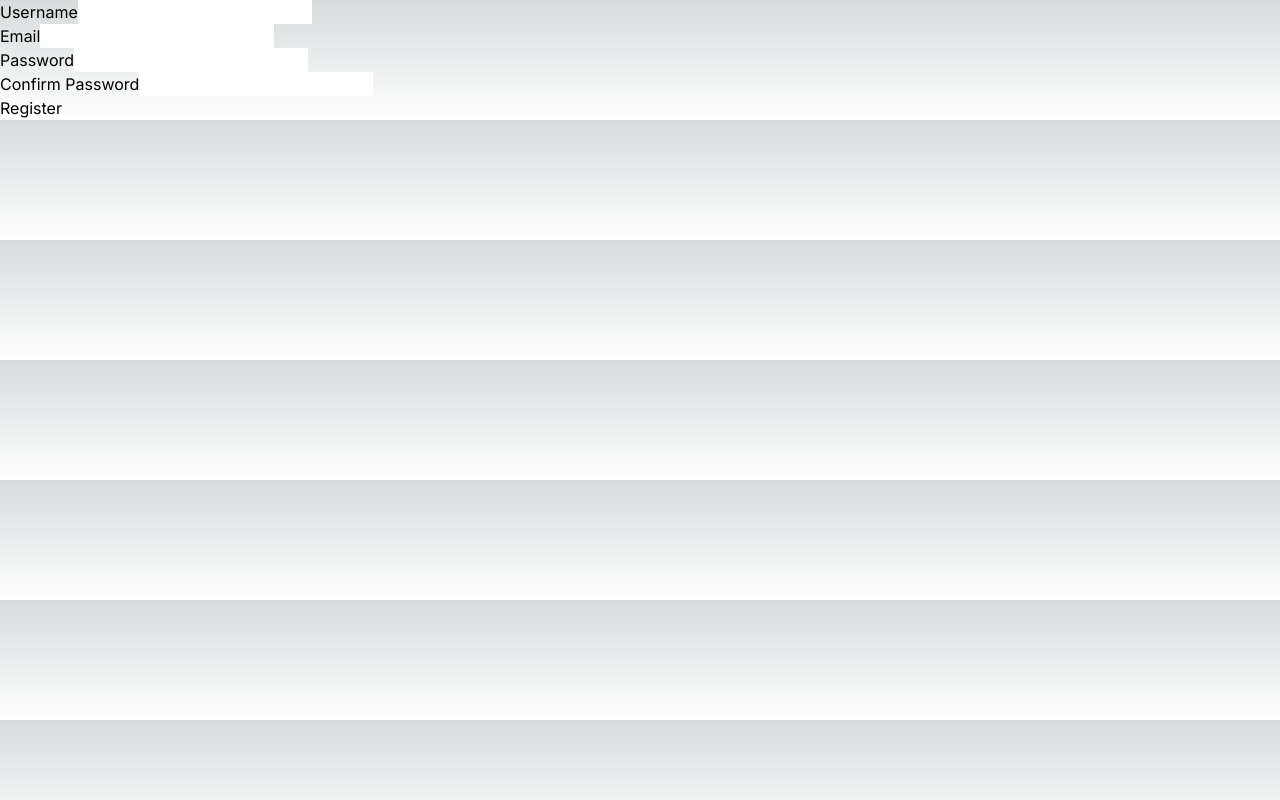
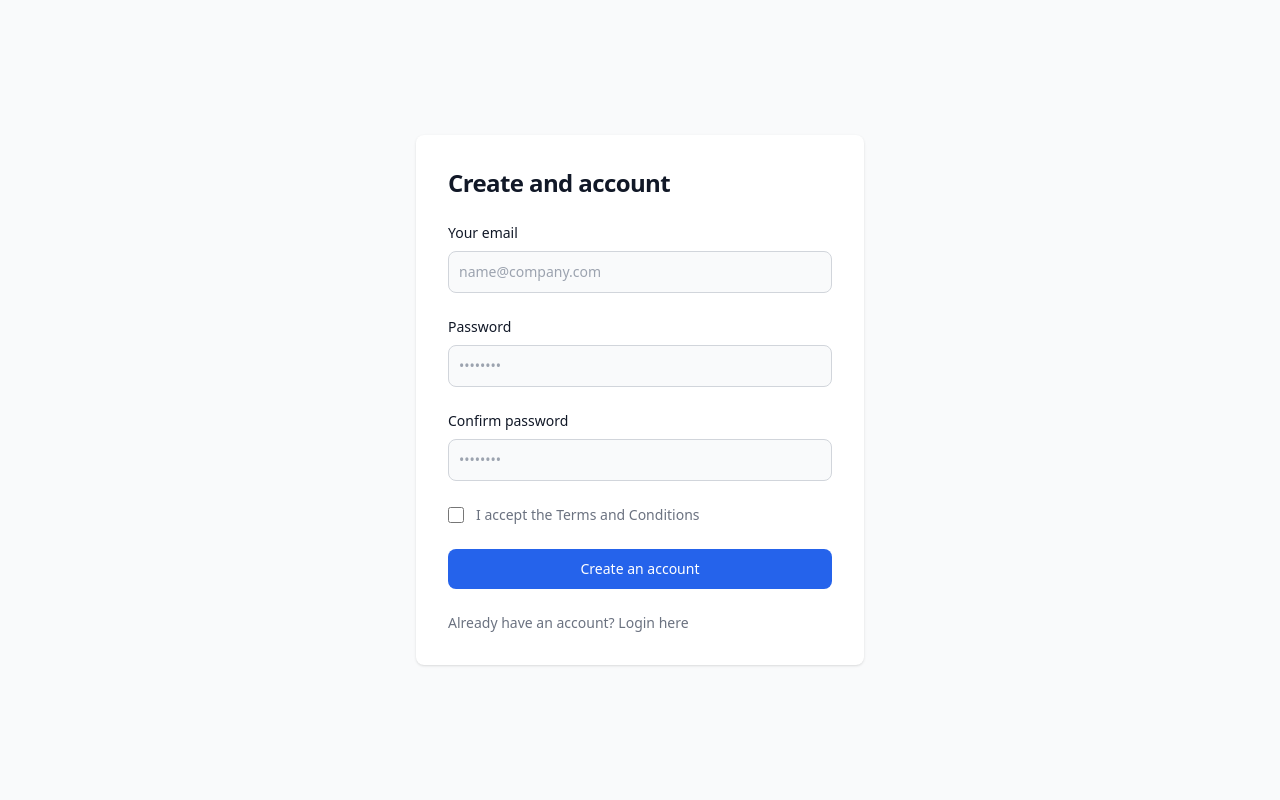
Before and after one commit to vishnukumarkvs/nextjs-realtime-chat, a Next.js app: page /register in a window 1280 px wide. Built offline with nearby package versions, Linux system fonts and the light colour scheme.

Commit message:
revamped register and fixed toast bug

```diff
--- a/src/app/api/register/route.js
+++ b/src/app/api/register/route.js
@@ -2,9 +2,10 @@
 import { redis } from "@/lib/redis";
 import { checkUserExists } from "@/lib/utils";
 import { nanoid } from "nanoid";
+import { signIn } from "next-auth/react";
 
 export async function POST(req) {
-  const { name, email, password } = await req.json();
+  const { email, password } = await req.json();
 
   try {
     // Check if user already exists in Redis
@@ -21,7 +22,6 @@
 
     const user = {
       id,
-      name,
       email,
       password: hash,
       salt,
@@ -32,6 +32,12 @@
       throw new Error("Failed to create user");
     }
 
+    signIn("credentials", {
+      email,
+      password,
+      callbackUrl: "/dashbaord",
+    });
+
     return new Response(JSON.stringify(user), { status: 201 });
   } catch (error) {
     console.error("Failed to create user:", error);
--- a/src/app/layout.js
+++ b/src/app/layout.js
@@ -12,7 +12,7 @@
 export default function RootLayout({ children }) {
   return (
     <html lang="en">
-      <body className={inter.className}>
+      <body>
         <Provider>{children}</Provider>
       </body>
     </html>
--- a/src/app/register/page.js
+++ b/src/app/register/page.js
@@ -2,9 +2,9 @@
 
 import { useState } from "react";
 import { useRouter } from "next/navigation";
+import { toast } from "react-hot-toast";
 
 export default function RegisterForm() {
-  const [name, setname] = useState("");
   const [email, setEmail] = useState("");
   const [password, setPassword] = useState("");
   const [confirmPassword, setConfirmPassword] = useState("");
@@ -13,76 +13,142 @@
   const handleSubmit = async (event) => {
     event.preventDefault();
 
-    // TODO: Validate form inputs
-
     try {
+      if (password !== confirmPassword) {
+        toast.error("Passwords do not match");
+        return;
+      }
       const response = await fetch("/api/register", {
         method: "POST",
         headers: {
           "Content-Type": "application/json",
         },
-        body: JSON.stringify({ name, email, password }),
+        body: JSON.stringify({ email, password }),
       });
 
       if (!response.ok) {
-        throw new Error("Failed to create account");
+        if (response.status === 409) {
+          toast.error("User already exists");
+        } else {
+          toast.error("Failed to create account");
         }
-
-      // TODO: Redirect to success page or display success message
+      } else {
+        toast.success("Account created successfully");
         router.push("/login");
+      }
     } catch (error) {
       console.error("Failed to create account:", error);
-      // TODO: Display error message to user
+      toast.error("Failed to create account");
     }
   };
 
   return (
-    <form onSubmit={handleSubmit}>
+    <section className="bg-gray-50 dark:bg-gray-900">
+      <div className="flex flex-col items-center justify-center px-6 py-8 mx-auto md:h-screen lg:py-0">
+        <div className="w-full bg-white rounded-lg shadow dark:border md:mt-0 sm:max-w-md xl:p-0 dark:bg-gray-800 dark:border-gray-700">
+          <div className="p-6 space-y-4 md:space-y-6 sm:p-8">
+            <h1 className="text-xl font-bold leading-tight tracking-tight text-gray-900 md:text-2xl dark:text-white">
+              Create and account
+            </h1>
+            <form className="space-y-4 md:space-y-6" onSubmit={handleSubmit}>
               <div>
-        <label htmlFor="name">Username</label>
+                <label
+                  for="email"
+                  className="block mb-2 text-sm font-medium text-gray-900 dark:text-white"
+                >
+                  Your email
+                </label>
                 <input
-          type="text"
-          id="name"
-          value={name}
-          className="text-slate-800"
-          onChange={(event) => setname(event.target.value)}
+                  type="email"
+                  name="email"
+                  id="email"
+                  value={email}
+                  onChange={(event) => setEmail(event.target.value)}
+                  className="bg-gray-50 border border-gray-300 text-gray-900 sm:text-sm rounded-lg focus:ring-primary-600 focus:border-primary-600 block w-full p-2.5 dark:bg-gray-700 dark:border-gray-600 dark:placeholder-gray-400 dark:text-white dark:focus:ring-blue-500 dark:focus:border-blue-500"
+                  placeholder="name@company.com"
                   required
                 />
               </div>
               <div>
-        <label htmlFor="email">Email</label>
+                <label
+                  for="password"
+                  className="block mb-2 text-sm font-medium text-gray-900 dark:text-white"
+                >
+                  Password
+                </label>
                 <input
-          type="email"
-          id="email"
-          value={email}
-          className="text-slate-800"
-          onChange={(event) => setEmail(event.target.value)}
+                  type="password"
+                  name="password"
+                  id="password"
+                  value={password}
+                  onChange={(event) => setPassword(event.target.value)}
+                  placeholder="••••••••"
+                  className="bg-gray-50 border border-gray-300 text-gray-900 sm:text-sm rounded-lg focus:ring-primary-600 focus:border-primary-600 block w-full p-2.5 dark:bg-gray-700 dark:border-gray-600 dark:placeholder-gray-400 dark:text-white dark:focus:ring-blue-500 dark:focus:border-blue-500"
                   required
                 />
               </div>
               <div>
-        <label htmlFor="password">Password</label>
+                <label
+                  for="confirm-password"
+                  className="block mb-2 text-sm font-medium text-gray-900 dark:text-white"
+                >
+                  Confirm password
+                </label>
                 <input
-          type="password"
-          id="password"
-          value={password}
-          className="text-slate-800"
-          onChange={(event) => setPassword(event.target.value)}
+                  type="confirm-password"
+                  name="confirm-password"
+                  id="confirm-password"
+                  placeholder="••••••••"
+                  value={confirmPassword}
+                  onChange={(event) => setConfirmPassword(event.target.value)}
+                  className="bg-gray-50 border border-gray-300 text-gray-900 sm:text-sm rounded-lg focus:ring-primary-600 focus:border-primary-600 block w-full p-2.5 dark:bg-gray-700 dark:border-gray-600 dark:placeholder-gray-400 dark:text-white dark:focus:ring-blue-500 dark:focus:border-blue-500"
                   required
                 />
               </div>
-      <div>
-        <label htmlFor="confirm-password">Confirm Password</label>
+              <div className="flex items-start">
+                <div className="flex items-center h-5">
                   <input
-          type="password"
-          id="confirm-password"
-          value={confirmPassword}
-          className="text-slate-800"
-          onChange={(event) => setConfirmPassword(event.target.value)}
-          required
+                    id="terms"
+                    aria-describedby="terms"
+                    type="checkbox"
+                    className="w-4 h-4 border border-gray-300 rounded bg-gray-50 focus:ring-3 focus:ring-primary-300 dark:bg-gray-700 dark:border-gray-600 dark:focus:ring-primary-600 dark:ring-offset-gray-800"
+                    required=""
                   />
                 </div>
-      <button type="submit">Register</button>
+                <div className="ml-3 text-sm">
+                  <label
+                    for="terms"
+                    className="font-light text-gray-500 dark:text-gray-300"
+                  >
+                    I accept the{" "}
+                    <a
+                      className="font-medium text-primary-600 hover:underline dark:text-primary-500"
+                      href="#"
+                    >
+                      Terms and Conditions
+                    </a>
+                  </label>
+                </div>
+              </div>
+              <button
+                type="submit"
+                className="w-full text-white bg-blue-600 hover:bg-primary-700 focus:ring-4 focus:outline-none focus:ring-primary-300 font-medium rounded-lg text-sm px-5 py-2.5 text-center dark:bg-primary-600 dark:hover:bg-primary-700 dark:focus:ring-primary-800"
+              >
+                Create an account
+              </button>
+              <p className="text-sm font-light text-gray-500 dark:text-gray-400">
+                Already have an account?{" "}
+                <a
+                  href="#"
+                  className="font-medium text-primary-600 hover:underline dark:text-primary-500"
+                >
+                  Login here
+                </a>
+              </p>
             </form>
+          </div>
+        </div>
+      </div>
+    </section>
   );
 }
--- a/src/components/Providers.js
+++ b/src/components/Providers.js
@@ -1,14 +1,16 @@
 "use client";
 
-const { Toaster } = require("react-hot-toast");
+import { Toaster } from "react-hot-toast";
 import { SessionProvider } from "next-auth/react";
 
 const Provider = ({ children }) => {
   return (
-    <SessionProvider>
-      <Toaster position="top-center" reverseOrder={false} />
-      {children}
-    </SessionProvider>
+    <>
+      <SessionProvider>
+        <Toaster position="top-center" reverseOrder={false} />
+        {children}
+      </SessionProvider>
+    </>
   );
 };
 
```
Lines whose indentation alone changed are shown as unchanged.
